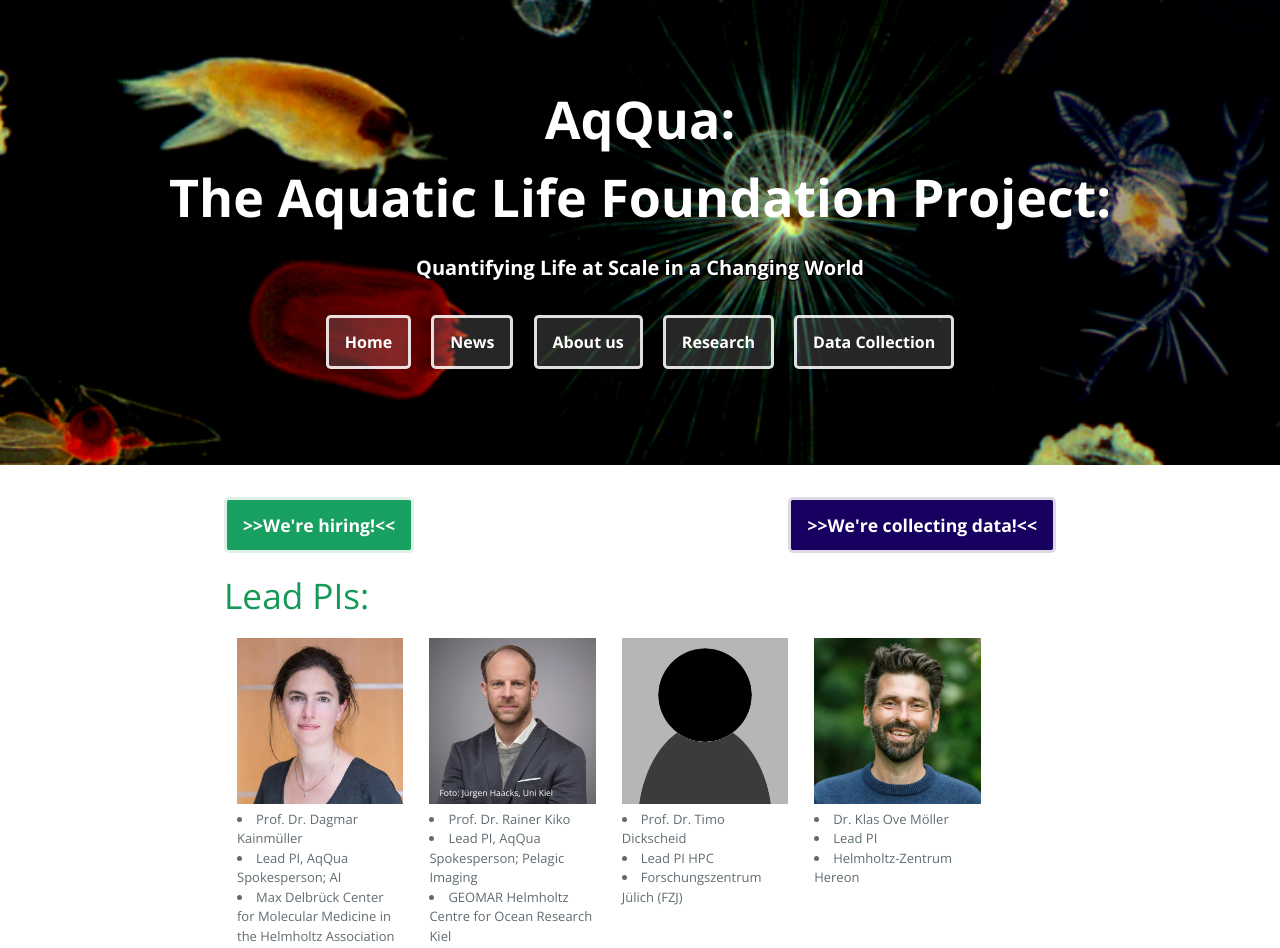
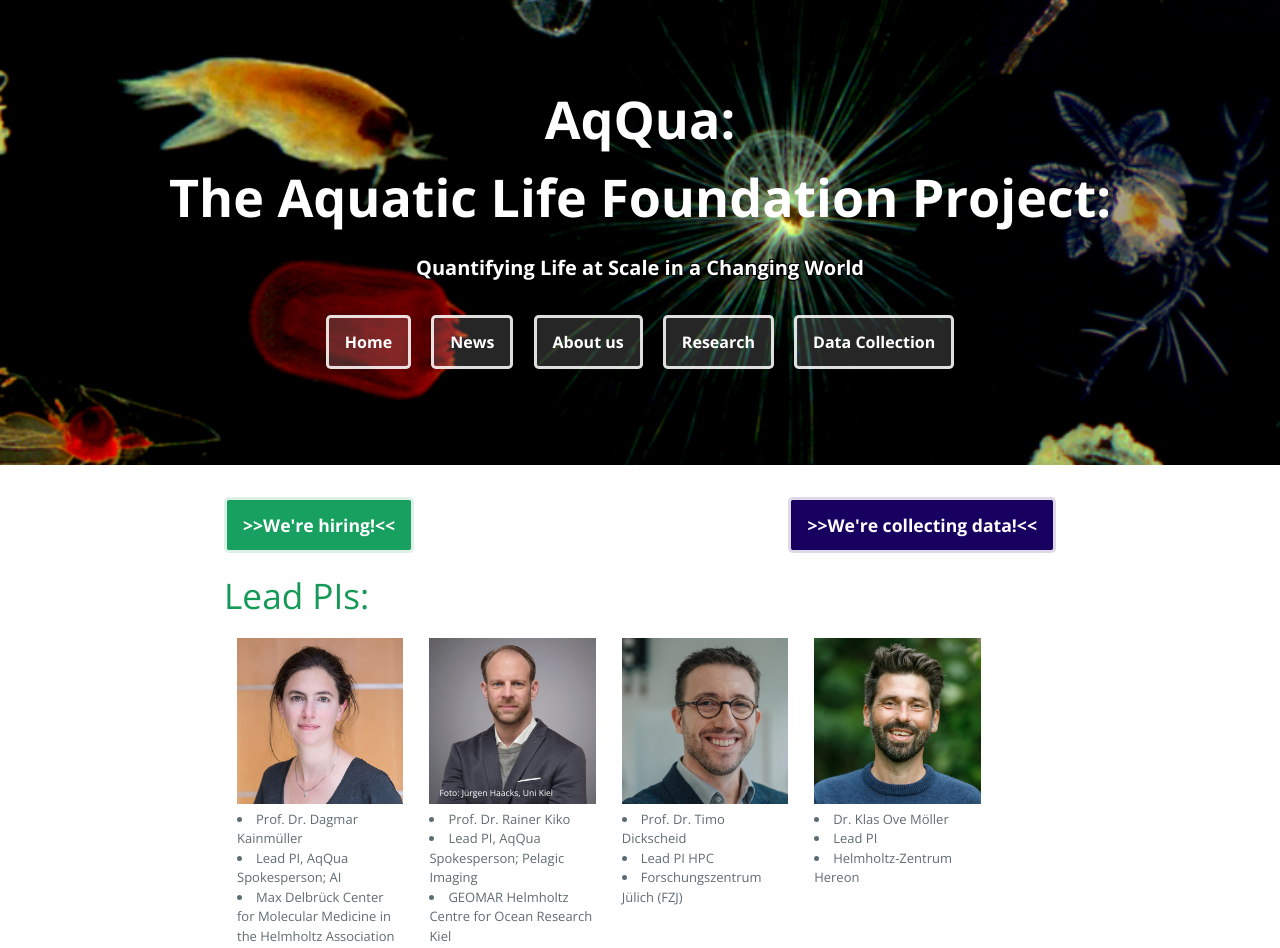
Before and after one commit to Kainmueller-Lab/aqqua, a Jekyll site: the page built from about_us.md, in a window 1280 px wide. Shown: the top 948 px of the page. Built offline with Jekyll 4.4.1, drawn with Linux system fonts in a browser that asks for light colours.

Commit message:
add more pictures on about_us page

```diff
--- a/_data/team.yml
+++ b/_data/team.yml
@@ -27,6 +27,7 @@
           position: "Lead PI HPC"
           affiliation: "Forschungszentrum Jülich (FZJ)"
           expertise: "Large-scale scientific image data"
+          picture: "Timo_Dickscheid.png"
 
         - first_name: "Klas Ove"
           last_name: "Möller"
```
Also changed, not shown: assets/Timo_Dickscheid.png (added), 1 other file.
